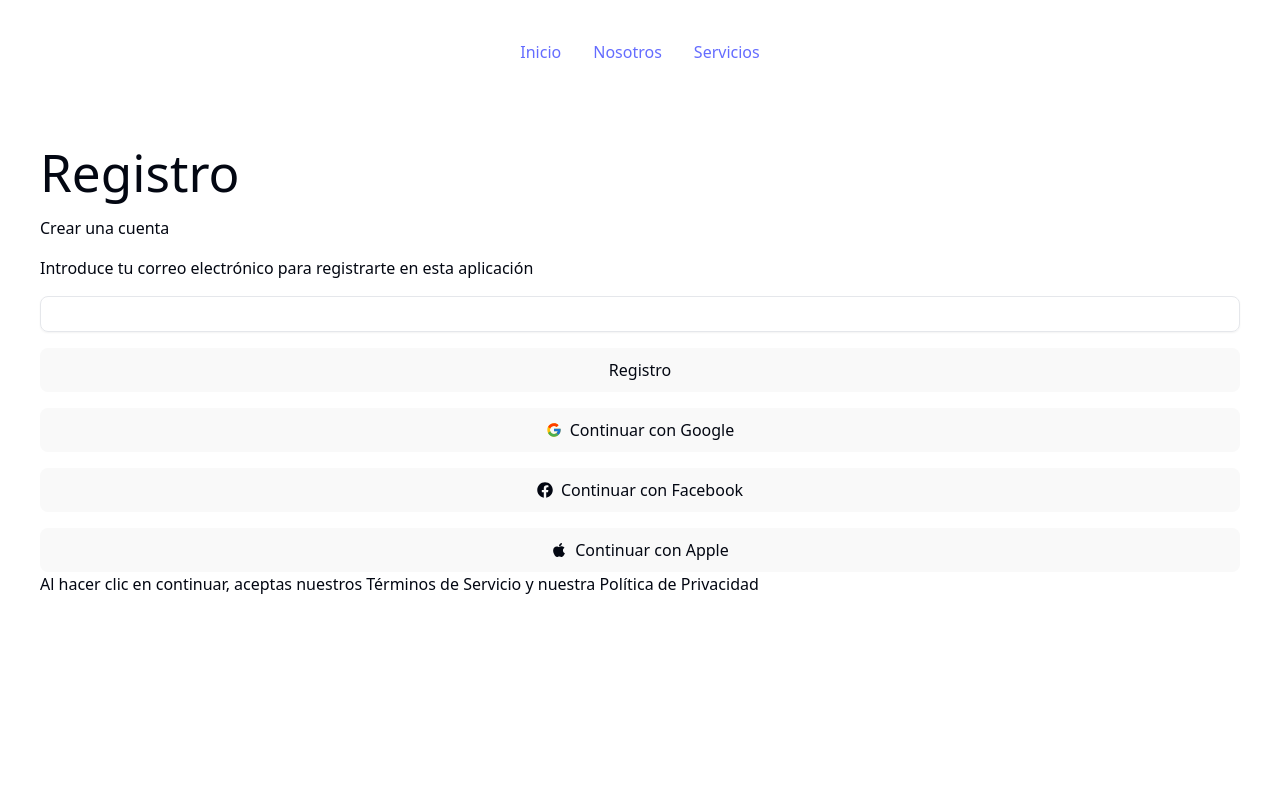
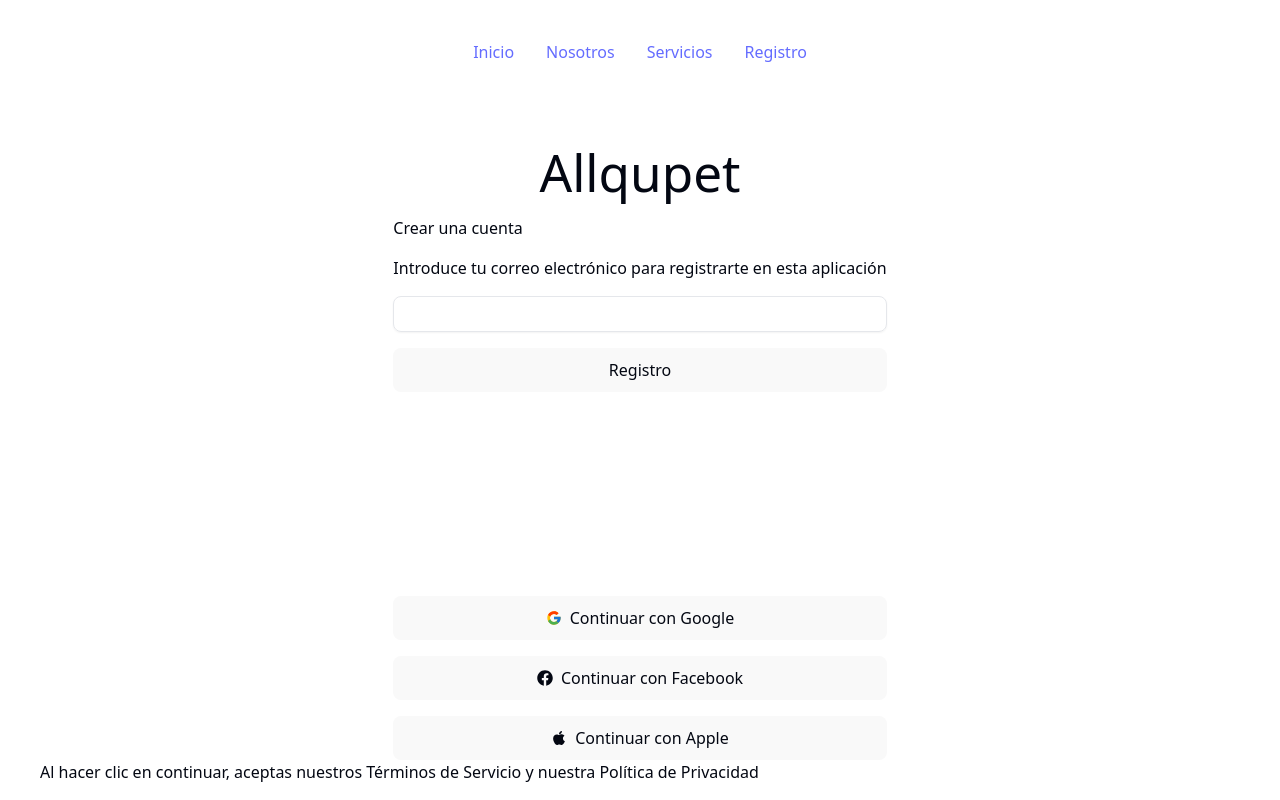
Before and after one commit to Odyssoft-Team/smartpet, a React (Vite) app: page /registro in a window 1280 px wide. Built offline with nearby package versions, Linux system fonts and the light colour scheme.

Commit message:
buttons for registro

```diff
--- a/src/app/layouts/AppLayout.tsx
+++ b/src/app/layouts/AppLayout.tsx
@@ -8,6 +8,7 @@ export default function AppLayout() {
           <Link to="/">Inicio</Link>
           <Link to="/about">Nosotros</Link>
           <Link to="/services">Servicios</Link>
+          <Link to="/registro">Registro</Link>
         </div>
         <Outlet />
       </div>
--- a/src/domains/registro/pages/RegistroPage.tsx
+++ b/src/domains/registro/pages/RegistroPage.tsx
@@ -8,10 +8,13 @@ import { FaApple } from "react-icons/fa";
 
 export default function ServicesPage() {
   return (
-    <div>
+    <div className="h-full">
 
+      <div className="flex flex-col gap-4 h-full justify-center items-center">
+        <h1>Allqupet</h1>
+
+        <div className="justify-between flex flex-col gap-4 h-full">
           <div className="flex flex-col gap-4">
-        <h1>Registro</h1>
             <h2>Crear una cuenta</h2>
             <p>Introduce tu correo electrónico para registrarte en esta aplicación</p>
             <Input />
@@ -23,6 +26,8 @@ export default function ServicesPage() {
             >
               Registro
             </Button>
+          </div>
+          <div className="flex flex-col gap-4">
             <Button
               size={"icon"}
               variant={"default"}
@@ -52,6 +57,8 @@ export default function ServicesPage() {
               Continuar con Apple
             </Button>
           </div>
+        </div>
+      </div>
       <p>Al hacer clic en continuar, aceptas nuestros Términos de Servicio y nuestra Política de Privacidad</p>
 
     </div>
```
Lines whose indentation alone changed are shown as unchanged.
